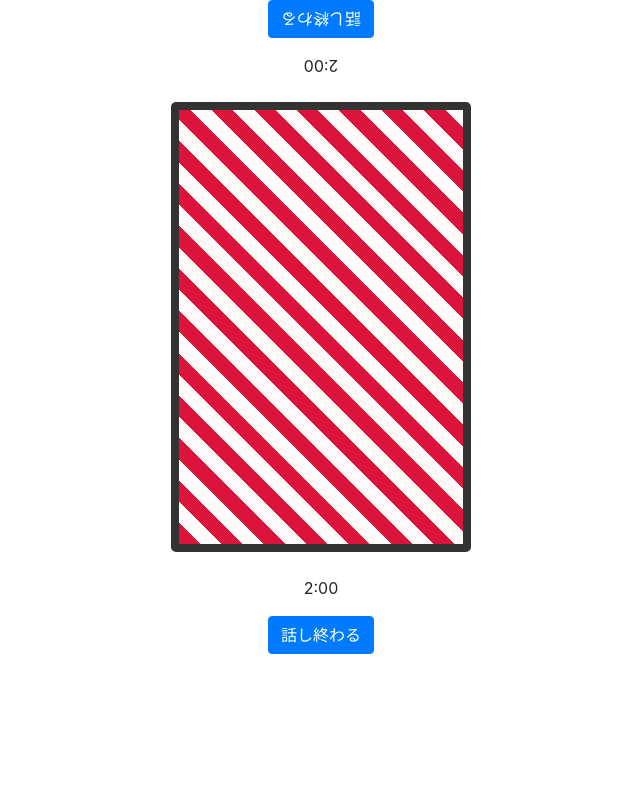
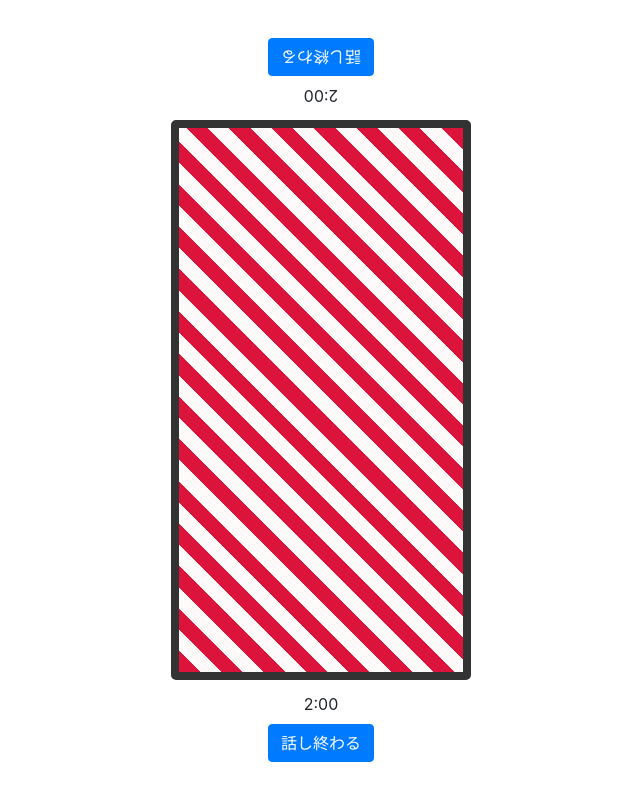
Before and after one commit to uyupun-archive/duel, a Nuxt app: page /duel in a window 1280 px wide. Shown: the top 800 px of the page, without its empty margins (319-959 px from the left). Built offline with nearby package versions, Linux system fonts and the light colour scheme.

Commit message:
modify duel

```diff
--- a/pages/duel/index.vue
+++ b/pages/duel/index.vue
@@ -1,16 +1,16 @@
 <template>
   <div>
-    <div class="reverse">
-      <p>2:00</p>
+    <div class="reverse c-h15">
+      <p class="mb-2">2:00</p>
       <router-link to="/solve">
         <button class="btn btn-primary">話し終わる</button>
       </router-link>
     </div>
 
-    <div class="deck mt-4 mb-4"></div>
+    <div class="deck c-h70"></div>
 
-    <div>
-      <p>2:00</p>
+    <div class="c-h15 c-translateY50">
+      <p class="mb-2">2:00</p>
       <router-link to="/solve">
         <button class="btn btn-primary">話し終わる</button>
       </router-link>
@@ -24,13 +24,28 @@
   margin: 0 auto;
   width: 100%;
   max-width: 300px;
-  height: 450px;
   border-radius: 5px;
   border: 8px solid #333333;
+  box-sizing: border-box;
   background: repeating-linear-gradient(45deg, #dc143c 0px, #dc143c 15px, #fffafa 15px, #fffafa 30px);
 }
 
 .reverse {
-  transform:rotate(180deg);
+  transform:rotate(180deg) translateY(10%);
+}
+
+.c-h {
+  &15 {
+    height: 15vh;
+  }
+  &70 {
+    height: 70vh;
+  }
+}
+
+.c-translateY {
+  &50 {
+    transform: translateY(10%);
+  }
 }
 </style>
```
